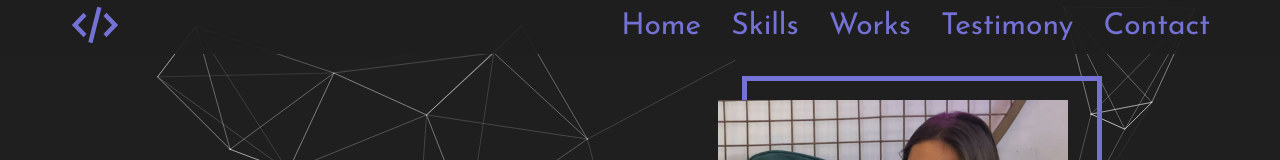
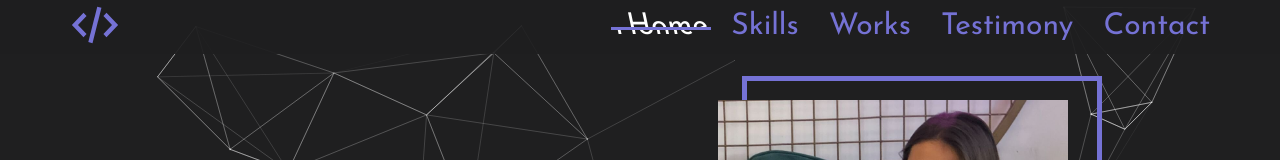
Before and after one commit to 0lgaP1/my-portfolio, a React app: page / in a window 1280 px wide. Shown: the top 160 px of the page. Built offline with nearby package versions, Linux system fonts and the light colour scheme.

Commit message:
Refactored header section

```diff
--- a/src/layout/header/Header.tsx
+++ b/src/layout/header/Header.tsx
@@ -6,7 +6,7 @@ import {DesctopMenu} from "./desctopmenu/DesctopMenu";
 import {MobileMenu} from "./mobilemenu/MobileMenu";
 import {S} from "./Header_Styles"
 
-export const Header: React.FC<{menuItems: Array<string>}> = (props: {menuItems: Array<string>}) => {
+export const Header: React.FC = () => {
 
     const [width, setWidth] = React.useState(window.innerWidth);
     const breakpoint = 768;
@@ -23,8 +23,8 @@ export const Header: React.FC<{menuItems: Array<string>}> = (props: {menuItems:
                 <FlexWrapper justify={"space-between"} align={"center"}>
                     <Logo/>
 
-                    {width < breakpoint ? <MobileMenu menuItems={props.menuItems}/>
-                                        : <DesctopMenu menuItems={props.menuItems}/>}
+                    {width < breakpoint ? <MobileMenu />
+                                        : <DesctopMenu />}
                 </FlexWrapper>
             </Container>
         </S.Header>
--- a/src/layout/header/Header_Styles.tsx
+++ b/src/layout/header/Header_Styles.tsx
@@ -1,8 +1,8 @@
 import styled, {css} from "styled-components";
 import {theme} from "../../styles/Theme";
+import {Link} from "react-scroll";
 
 //Header
-
 const Header = styled.header`
     background-color: rgba(31, 31, 32, 0.93);
     position: fixed;
@@ -11,11 +11,7 @@ const Header = styled.header`
     right: 0;
     z-index: 99999;
 `
-
-
-
 //Menu
-
 const Mask = styled.span`
     position: absolute;
     top: 0;
@@ -38,7 +34,7 @@ const Mask = styled.span`
 const MenuItem = styled.li`
     position: relative;
 `
-const NavLink = styled.a`
+const NavLink = styled(Link)`
     font-family: 'Josefin Sans', sans-serif;
     font-weight: 400;
     font-size: 30px;
@@ -62,7 +58,7 @@ const NavLink = styled.a`
         transition: ${theme.animations.transition};
     }
 
-        &:hover, &:active {
+    &:hover, &.active {
         &::before {
             transform: scale(1);
         }
@@ -77,9 +73,7 @@ const NavLink = styled.a`
         }
     }
 `
-
 //MobileMenu
-
 const MobileMenu = styled.nav`
 `
 const BurgerButton = styled.button<{ isOpen: boolean }>`
@@ -146,10 +140,9 @@ const MobileMenuPopup = styled.div<{ isOpen: boolean }>`
     transform: translateY(-100%);
     transition: 0.6s ease-in-out;
 
-    ${props => props.isOpen && css<{isOpen: boolean}> `
+    ${props => props.isOpen && css<{ isOpen: boolean }>`
         transform: translateY(0);
     `}
-
     ul {
         display: flex;
         gap: 10px;
@@ -169,7 +162,6 @@ const MobileMenuPopup = styled.div<{ isOpen: boolean }>`
 `
 
 // DesctopMenu
-
 const DesctopMenu = styled.nav`
     ul {
         display: flex;
@@ -189,5 +181,4 @@ export const S = {
     MobileMenuPopup,
 
     DesctopMenu,
-
 };
--- a/src/layout/header/desctopmenu/DesctopMenu.tsx
+++ b/src/layout/header/desctopmenu/DesctopMenu.tsx
@@ -2,7 +2,7 @@ import React from 'react';
 import { S } from '../Header_Styles'
 import {Menu} from "../menu/Menu";
 
-export const DesctopMenu: React.FC<{menuItems: Array<string>}> = (props: {menuItems: Array<string>}) => {
+export const DesctopMenu: React.FC = () => {
     return (
         <S.DesctopMenu >
             <Menu />
--- a/src/layout/header/menu/Menu.tsx
+++ b/src/layout/header/menu/Menu.tsx
@@ -28,7 +28,11 @@ export const Menu: React.FC = () => {
             {items.map((item, index) => {
                 return <S.MenuItem key={index}>
                     <S.NavLink
-                    >
+                        to={item.href}
+                        smooth={true}
+                        activeClass="active"
+                        spy={true}>
+
                         {item.title}
                         <S.Mask>
                             <span>{item.title} </span>
--- a/src/layout/header/mobilemenu/MobileMenu.tsx
+++ b/src/layout/header/mobilemenu/MobileMenu.tsx
@@ -2,7 +2,7 @@ import React, {useState} from 'react';
 import {S} from '../Header_Styles'
 import {Menu} from "../menu/Menu";
 
-export const MobileMenu: React.FC<{menuItems: Array<string>}> = (props: {menuItems: Array<string>}) => {
+export const MobileMenu: React.FC = () => {
 
     const [menuIsOpen, setMenuIsOpen] = useState(false)
     const onBurgerBtnClick = () => { setMenuIsOpen(!menuIsOpen)}
```
Lines whose indentation alone changed are shown as unchanged.
